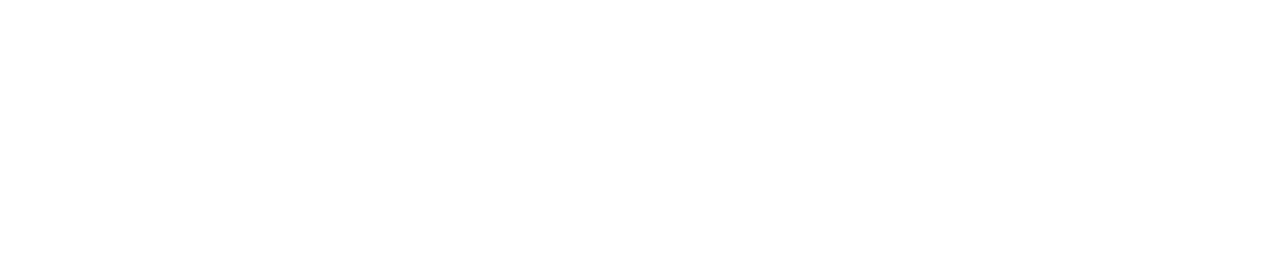
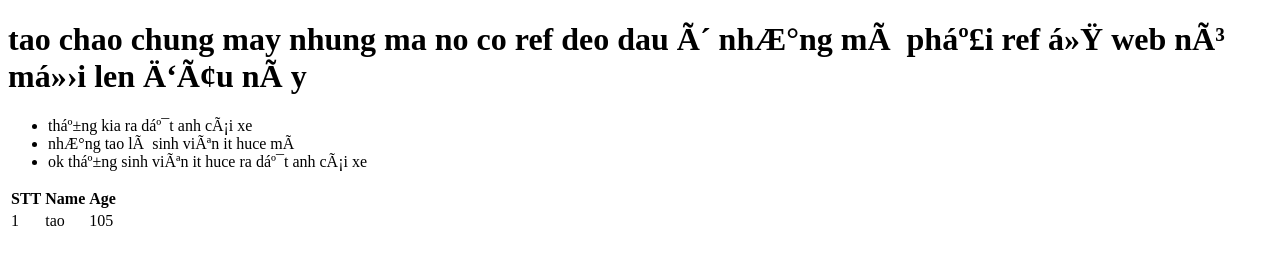
Before and after one commit to haicode222/read_html1, a plain HTML site: page index.html in a window 1280 px wide. Drawn offline with Linux system fonts and the light colour scheme.

```diff
--- a/index.html
+++ b/index.html
@@ -1,6 +1,40 @@
 <!DOCTYPE html>
 <html>
-    <title>
+    <!-- reil luuyyyy -->
+    <head>
+
+        <title>
         tao dang hoc lai cong nghe thiet ke web de ki sau hoc cong nghe thiet ke web nang cao
+        <meta charset="utf-8">
     </title>
+    </head>
+    <!--may co chac day la phan than khong-->
+    <body>
+        <div>
+            <h1>tao chao chung may
+        nhung ma no co ref deo dau
+        ô nhưng mà phải ref ở web nó mới len đâu này
+    </h1>
+    <ul>
+        <li>thằng kia ra dắt anh cái xe</li>
+        <li>nhưng tao là sinh viên it huce mà</li>
+        <li>ok thằng sinh viên it huce ra dắt anh cái xe</li>
+    </ul>
+    <table>
+        <thead>
+            <th>STT</th>
+            <th>Name</th>
+            <th>Age</th>
+
+        </thead>
+        <tbody>
+            <tr>
+                <td>1</td>
+                <td>tao</td>
+                <td>105</td>
+            </tr>
+        </tbody>
+    </table>
+        </div>
+    </body>
 </html>
```
Also changed, not shown: main.css (added).
